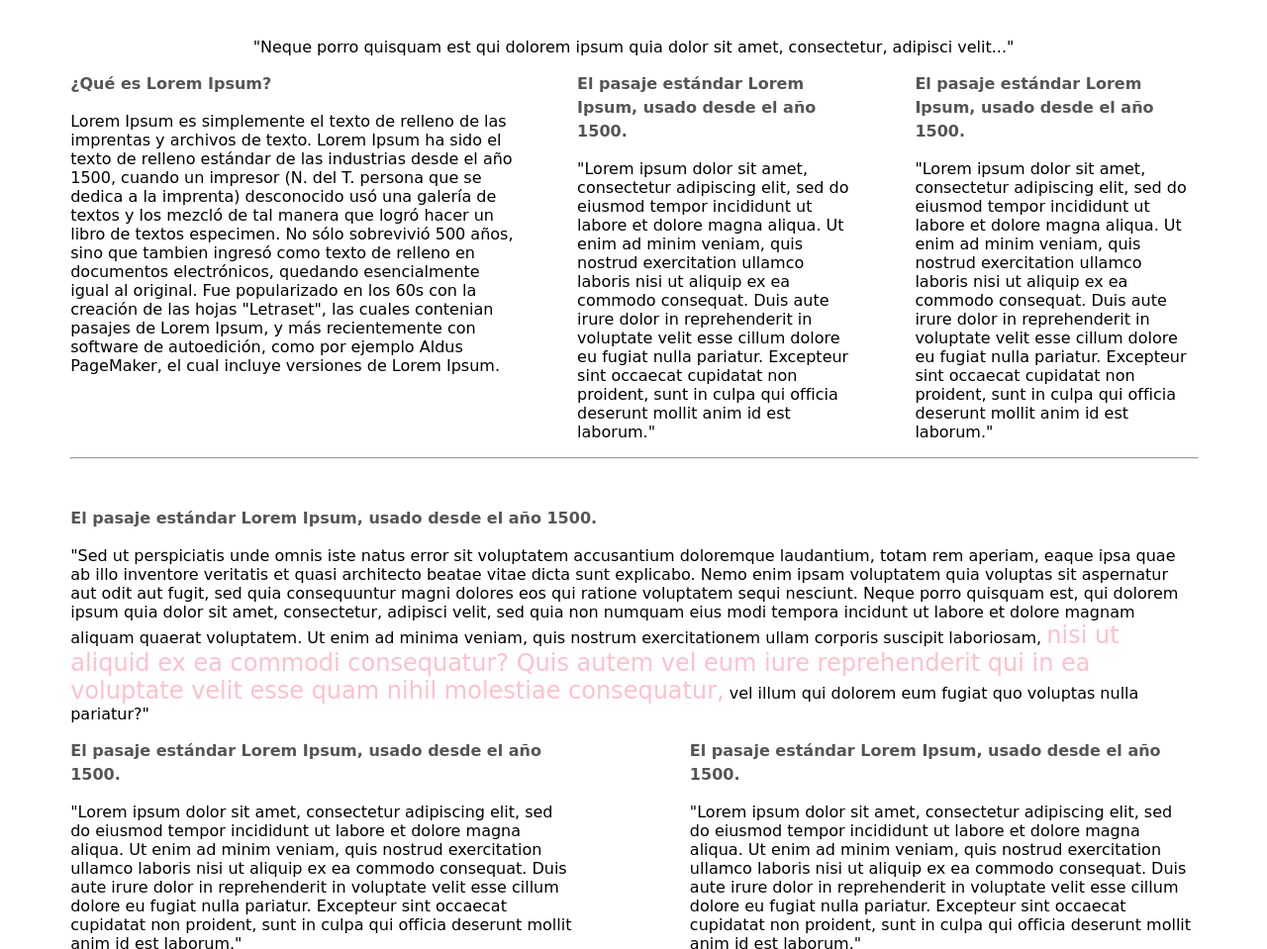
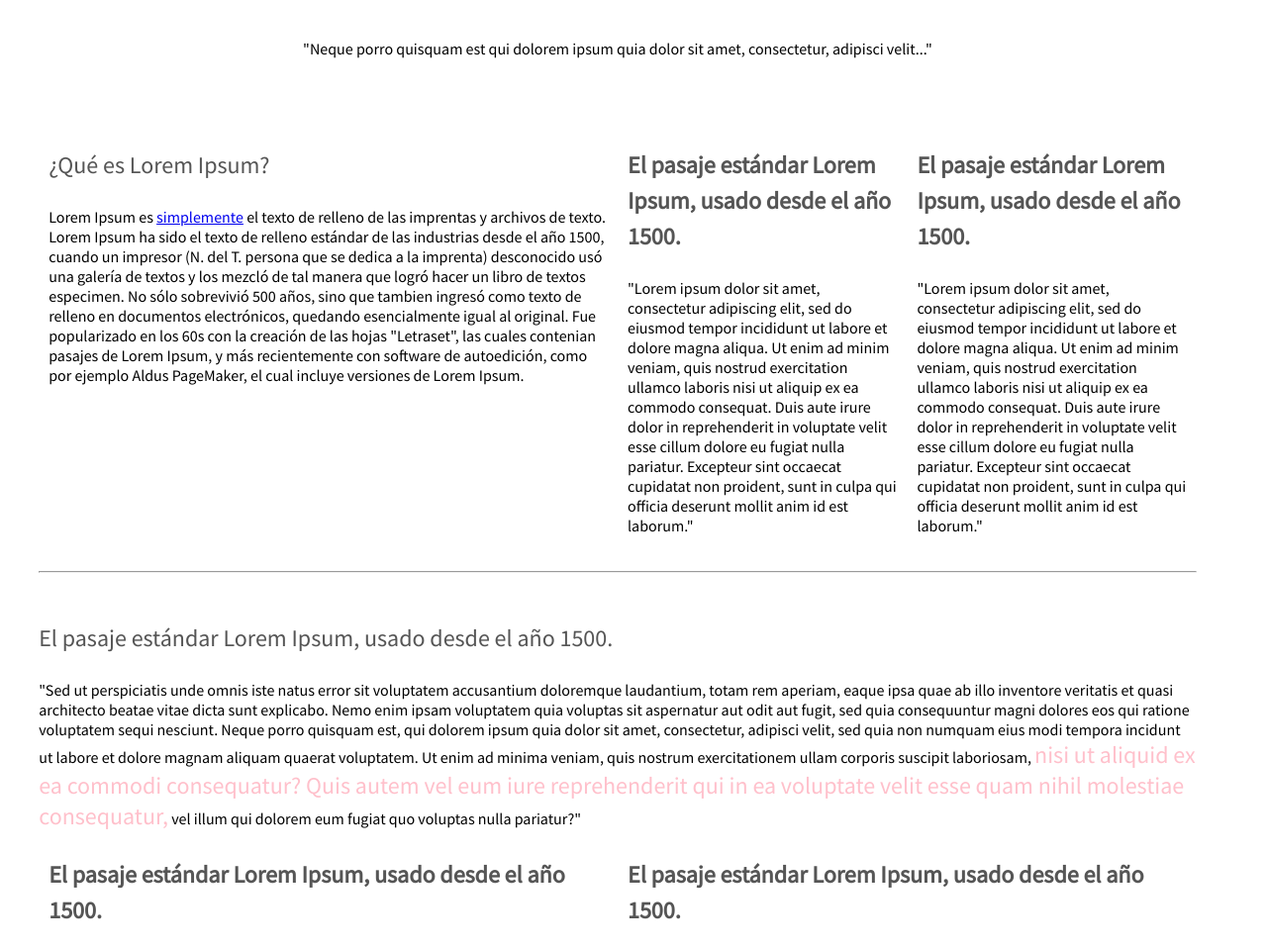
Before and after one commit to fanfalveto/ADP, a plain HTML site: page ejercicio1/index.html in a window 1280 px wide. Shown: the part 227-1186 px from the top of the page at 99% size. Drawn offline with Linux system fonts and the light colour scheme.

Commit message:
Add files via upload

```diff
--- a/ejercicio1/css/style.css
+++ b/ejercicio1/css/style.css
@@ -1,13 +1,15 @@
 @import url('https://fonts.googleapis.com/css?family=Source+Sans+Pro');
 
-*{font-size:16px;/*border:1px solid white;box-sizing:border-box*/;font-family: 'Sans Pro', cursive;}
+*{font-size:16px;/*border:1px solid white;box-sizing:border-box*/;font-family: 'Source Sans Pro',sans-serif, cursive;box-sizing:border-box}
 
 #wrapper{width:90%;margin:auto;}
 
-h2{color:#555;
-	font-weight:3em;
+h2,h1,h3,h4,h5,h6{color:#555;
+	font-size:1.5em;
 	line-height:1.5;
-	margin:0 0 1em 0;}
+	margin:0 0 1em 0;
+	font-weight:600}
+
 
 .nav{background:#6cc091;
 	top:0;
@@ -16,18 +18,18 @@ h2{color:#555;
 	color:#fff;
 	cursor:default;
 	width:100%;
-	z-index:10001;
+	/* z-index:10001; */
 	text-align:left;
 	left: 0;
 	}
 
-.nav p a{width:25%;color:white;margin-left: 50px;text-decoration:none !important;}
+.nav p a{width:25%;color:white;margin-left: 5%;text-decoration:none !important;}
 
 .nav p a:hover{
 				color:green;
 				text-decoration:none;}
 
-.nav ul{width:60%;float:right;margin-top: -35px !important;text-align:right;}
+.nav ul{width:60%;float:right;margin-top: -35px !important;text-align:right;margin-right:5%;}
 
 .nav li {display:inline;
 		padding:4%;
@@ -42,20 +44,24 @@ h2{color:#555;
 
 #titulo{margin-top:5%;float:left;width:100%;}
 #titulo h1{font-size:5em;}
-.cabe{text-align:center;margin-bottom:.4em;}
+.fila{margin:0 0 -1px -2em}
+.cabe{text-align:center;margin-bottom:5em;}
 
+.fina{font-weight:200 !important;}
 
-.divarriba1{float:left;width:40%;text-align:left;color:black;}
-.divarriba2{float:left;width:25%;text-align:left;color:black;margin-left:5%;}
+.divarriba1,.divarriba2,.dosuno,.dosdos,.divabajouno,.divabajodos{float:left;padding:10px;margin-bottom:10px }
+
+.divarriba1{float:left;width:50%;text-align:left;color:black;}
+.divarriba2{float:left;width:25%;text-align:left;color:black;padding:10px}
 
  hr{width:100%;margin:3em 0;clear:both;}
 
 .sp{color:pink;font-style:bold;font-size:1.5em;}
 
- .dosuno{float:left;width:45%;text-align:left;color:black;}
- .dosdos{float:left;width:45%;text-align:left;color:black;margin-left:10%;}
+ .dosuno{width:50%;text-align:left;color:black;}
+ .dosdos{width:50%;text-align:left;color:black}
 
- .divabajouno{float:left;width:25%;text-align:left;color:black;}
- .divabajodos{float:left;width:25%;text-align:left;color:black;margin-left:12.5%;}
+ .divabajouno{width:33.3%;text-align:left;color:black;}
+ .divabajodos{width:33.3%;text-align:left;color:black;}
 
  .footer{color:#6cc091;font-size:2em;text-align:center}
--- a/ejercicio1/index.html
+++ b/ejercicio1/index.html
@@ -4,6 +4,7 @@
 		<title>Ejercicio1</title>
 		<meta charset="utf-8"><!-- acentos  -->
 		<link rel="stylesheet" href="css/style.css"><!--llamada a un archivo externo-->
+		<link rel="Shortcut Icon" href="imagen/favicon.ico" type="image/x-icon" />
 	</head>
 	<body>
 	<div id="wrapper">
@@ -18,7 +19,7 @@
 						</ul>
 					</div>
 
-
+				<div class="fila">
 				<div id="titulo"><!--titulo-->
 					<div class="cabe">
 						<h1>Lorem Ipsum</h1>
@@ -27,8 +28,8 @@
 				</div>
 				<div class="divarriba1"><!--arriba 3 div-->
 					<div>
-						<h2>¿Qué es Lorem Ipsum?</h2>
-						<p>Lorem Ipsum es simplemente el texto de relleno de las imprentas y archivos de texto. Lorem Ipsum ha sido el texto de relleno estándar de las industrias desde el año 1500, cuando un impresor (N. del T. persona que se dedica a la imprenta) desconocido usó una galería de textos y los mezcló de tal manera que logró hacer un libro de textos especimen. No sólo sobrevivió 500 años, sino que tambien ingresó como texto de relleno en documentos electrónicos, quedando esencialmente igual al original. Fue popularizado en los 60s con la creación de las hojas "Letraset", las cuales contenian pasajes de Lorem Ipsum, y más recientemente con software de autoedición, como por ejemplo Aldus PageMaker, el cual incluye versiones de Lorem Ipsum.</p>
+						<h2 class="fina">¿Qué es Lorem Ipsum?</h2>
+						<p>Lorem Ipsum es <a href="#">simplemente</a> el texto de relleno de las imprentas y archivos de texto. Lorem Ipsum ha sido el texto de relleno estándar de las industrias desde el año 1500, cuando un impresor (N. del T. persona que se dedica a la imprenta) desconocido usó una galería de textos y los mezcló de tal manera que logró hacer un libro de textos especimen. No sólo sobrevivió 500 años, sino que tambien ingresó como texto de relleno en documentos electrónicos, quedando esencialmente igual al original. Fue popularizado en los 60s con la creación de las hojas "Letraset", las cuales contenian pasajes de Lorem Ipsum, y más recientemente con software de autoedición, como por ejemplo Aldus PageMaker, el cual incluye versiones de Lorem Ipsum.</p>
 					</div>
 				</div>
 				<div>
@@ -41,10 +42,10 @@
 					<h2>El pasaje estándar Lorem Ipsum, usado desde el año 1500.</h2>
 					<p>"Lorem ipsum dolor sit amet, consectetur adipiscing elit, sed do eiusmod tempor incididunt ut labore et dolore magna aliqua. Ut enim ad minim veniam, quis nostrud exercitation ullamco laboris nisi ut aliquip ex ea commodo consequat. Duis aute irure dolor in reprehenderit in voluptate velit esse cillum dolore eu fugiat nulla pariatur. Excepteur sint occaecat cupidatat non proident, sunt in culpa qui officia deserunt mollit anim id est laborum."</p>
 				</div>
-			<hr >
+			<hr>
 
-				<div class="1div"><!--medio 1 div-->
-					<h2>El pasaje estándar Lorem Ipsum, usado desde el año 1500.</h2>
+				<div class="div1"><!--medio 1 div-->
+					<h2 class="fina">El pasaje estándar Lorem Ipsum, usado desde el año 1500.</h2>
 					<p>"Sed ut perspiciatis unde omnis iste natus error sit voluptatem accusantium doloremque laudantium, totam rem aperiam, eaque ipsa quae ab illo inventore veritatis et quasi architecto beatae vitae dicta sunt explicabo. Nemo enim ipsam voluptatem quia voluptas sit aspernatur aut odit aut fugit, sed quia consequuntur magni dolores eos qui ratione voluptatem sequi nesciunt. Neque porro quisquam est, qui dolorem ipsum quia dolor sit amet, consectetur, adipisci velit, sed quia non numquam eius modi tempora incidunt ut labore et dolore magnam aliquam quaerat voluptatem. Ut enim ad minima veniam, quis nostrum exercitationem ullam corporis suscipit laboriosam,
 					<span class="sp">nisi ut aliquid ex ea commodi consequatur? Quis autem vel eum iure reprehenderit qui in ea voluptate velit esse quam nihil molestiae consequatur,</span>  vel illum qui dolorem eum fugiat quo voluptas nulla pariatur?"</p>
 				</div>
@@ -59,7 +60,7 @@
 					</div>
 				</div>
 				<div><!--abajo 3 div-->
-					<div class="divabajouno">
+					<div class="divabajoudos">
 						<h2>¿Qué es Lorem Ipsum?</h2>
 						<p>Lorem Ipsum es simplemente el texto de relleno de las imprentas y archivos de texto. Lorem Ipsum ha sido el texto de relleno estándar de las industrias desde el año 1500, cuando un impresor (N. del T. persona que se dedica a la imprenta) desconocido usó una galería de textos y los mezcló de tal manera que logró hacer un libro de textos especimen. No sólo sobrevivió 500 años, sino que tambien ingresó como texto de relleno en documentos electrónicos, quedando esencialmente igual al original. Fue popularizado en los 60s con la creación de las hojas "Letraset", las cuales contenian pasajes de Lorem Ipsum, y más recientemente con software de autoedición, como por ejemplo Aldus PageMaker, el cual incluye versiones de Lorem Ipsum.</p>
 
@@ -79,6 +80,7 @@
 				<div class="footer">
 					"Không có ai muốn khổ đau cho chính mình, muốn tìm kiếm về nó và muốn có nó, bởi vì nó là sự đau khổ..."
 				</div>
+				</div>
 	</div>
 	</body>
 </html>
```
Also changed, not shown: ejercicio1/imagen/favicon.ico (added).
